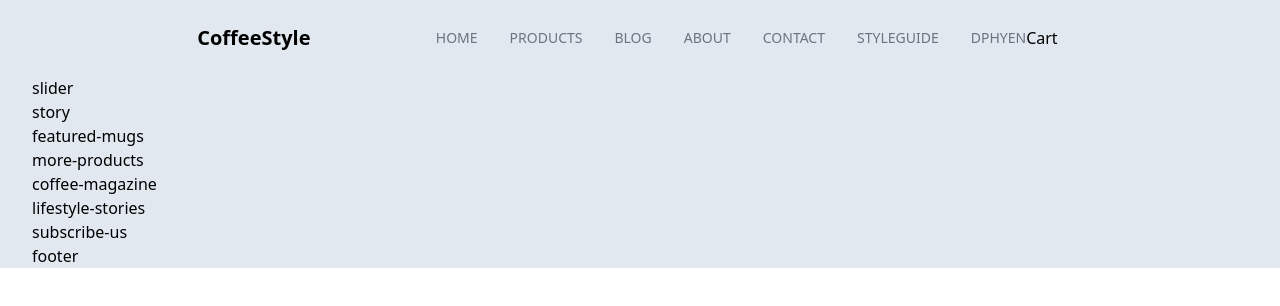
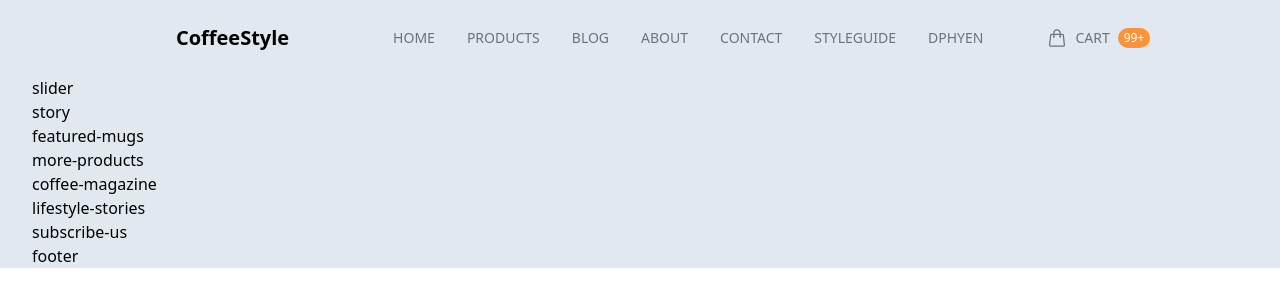
Before and after one commit to hoangyen-rgb/tailwindcss-coffee-style, a website: page public/index.html in a window 1280 px wide. Drawn offline with nearby package versions, Linux system fonts and the light colour scheme; files that its build step writes are made by us from their sources.

Commit message:
add-header and readme

```diff
--- a/public/index.html
+++ b/public/index.html
@@ -27,8 +27,19 @@
                         <li class="hy-top-menu-item"><a href="#">StyleGuide</a></li>
                         <li class="hy-top-menu-item"><a href="#">DPHYEN</a></li>
                     </ul>
-                    <ul class="basis-1/6">
-                        <li><a href="#">Cart</a></li>
+                    <ul
+                        class="basis-1/6 flex justify-start items-center ml-16 uppercase text-sm text-gray-500 font-medium">
+                        <li class="hy-top-menu-item">
+                            <a href="#" class="flex items-center">
+                                <svg xmlns="http://www.w3.org/2000/svg" fill="none" viewBox="0 0 24 24"
+                                    stroke-width="1.5" stroke="currentColor" class="hy-icon">
+                                    <path stroke-linecap="round" stroke-linejoin="round"
+                                        d="M15.75 10.5V6a3.75 3.75 0 1 0-7.5 0v4.5m11.356-1.993 1.263 12c.07.665-.45 1.243-1.119 1.243H4.25a1.125 1.125 0 0 1-1.12-1.243l1.264-12A1.125 1.125 0 0 1 5.513 7.5h12.974c.576 0 1.059.435 1.119 1.007ZM8.625 10.5a.375.375 0 1 1-.75 0 .375.375 0 0 1 .75 0Zm7.5 0a.375.375 0 1 1-.75 0 .375.375 0 0 1 .75 0Z" />
+                                </svg>
+                                <span class="mx-2">Cart</span>
+                                <span class="hy-badge-circle bg-orange-400 text-white">99+</span>
+                            </a>
+                        </li>
                     </ul>
                 </nav>
             </header>
--- a/src/input.css
+++ b/src/input.css
@@ -8,3 +8,9 @@ hy = hoang yen
     @apply cursor-pointer py-1 hover:text-light-coffee relative after:absolute after:bottom-0 after:left-0
     after:bg-light-coffee after:h-0.5 after:w-0 hover:after:w-full after:transition-all after:ease-in-out after:duration-300;
 }
+.hy-icon{
+    @apply w-5 h-5 inline-block;
+}
+.hy-badge-circle{
+    @apply text-xs text-center rounded-full px-1.5 py-0.5
+}
```
Also changed, not shown: README.md (added), public/output.css (deleted), 1 other file.
